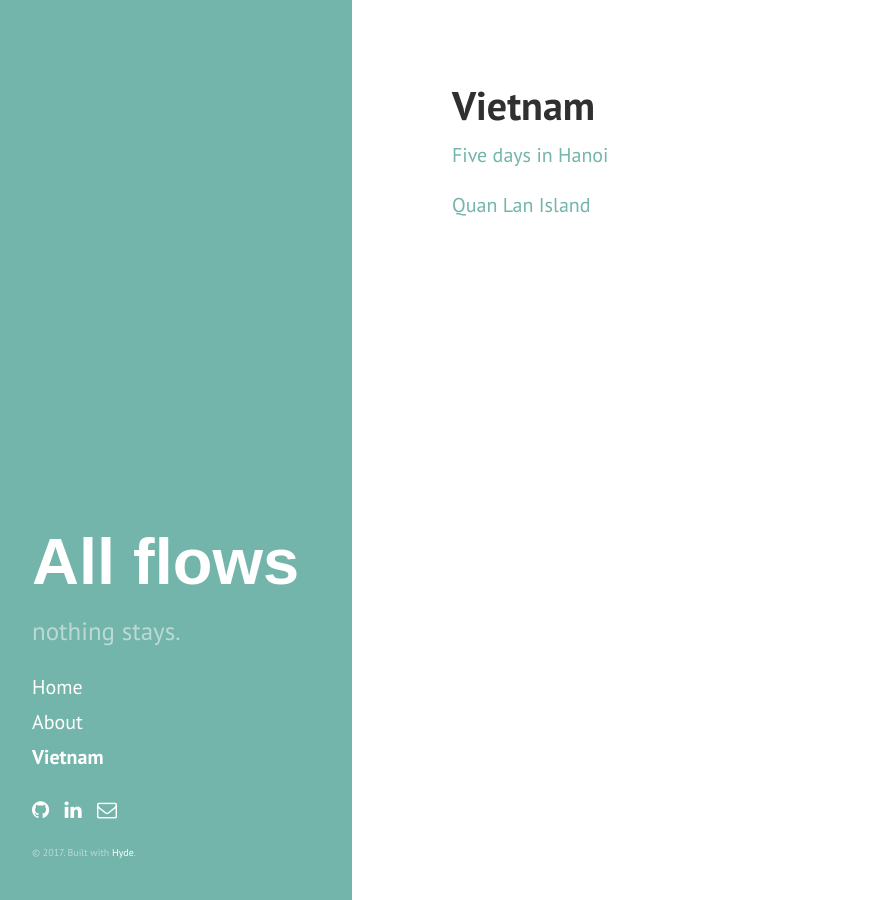
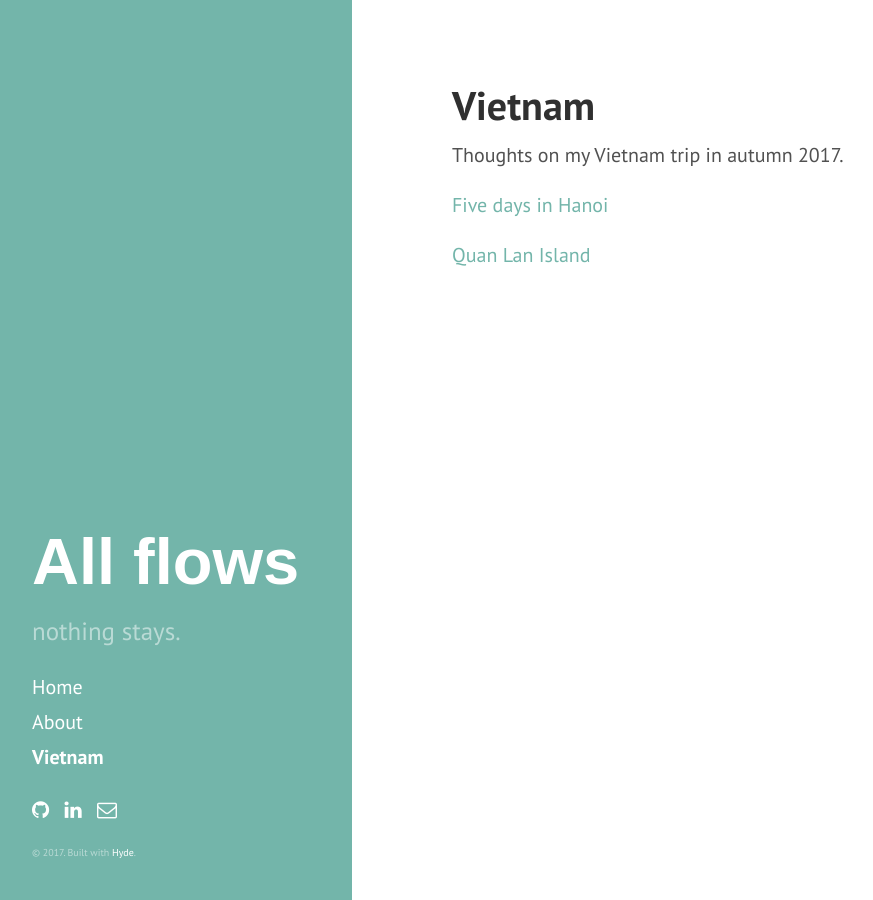
Before and after one commit to mariakatsourani/allflows, a Jekyll site: the page built from vietnam/index.md, in a window 1280 px wide. Shown: the whole page, without its empty margins (8-881 px from the left). Built offline with Jekyll 4.4.1, drawn with Linux system fonts in a browser that asks for light colours; some web fonts are replaced.

Commit message:
Add summary to categories

```diff
--- a/_layouts/category-page.html
+++ b/_layouts/category-page.html
@@ -4,10 +4,11 @@ layout: default
 {% assign cat = page.list_category %}
 <div class="page">
   <h1 class="page-title">{{ page.title }}</h1>
-  {% for page in site.pages %}
-    {% if page.category == cat %}
-      <a href="{{ page.url | relative_url }}">{{ page.title }}</a>
-      <p href="">{{ page.excerpt }}</p>
+  <p>{{ page.summary }}</p>
+  {% for post in site.pages %}
+    {% if post.category == cat %}
+      <a href="{{ post.url | relative_url }}">{{ post.title }}</a>
+      <p>{{ post.excerpt }}</p>
     {% endif %}
   {% endfor %}
 </div>
--- a/vietnam/index.md
+++ b/vietnam/index.md
@@ -2,4 +2,5 @@
 title: Vietnam
 layout: category-page
 list_category: vietnam
+summary: Thoughts on my Vietnam trip in autumn 2017.
 ---
```
